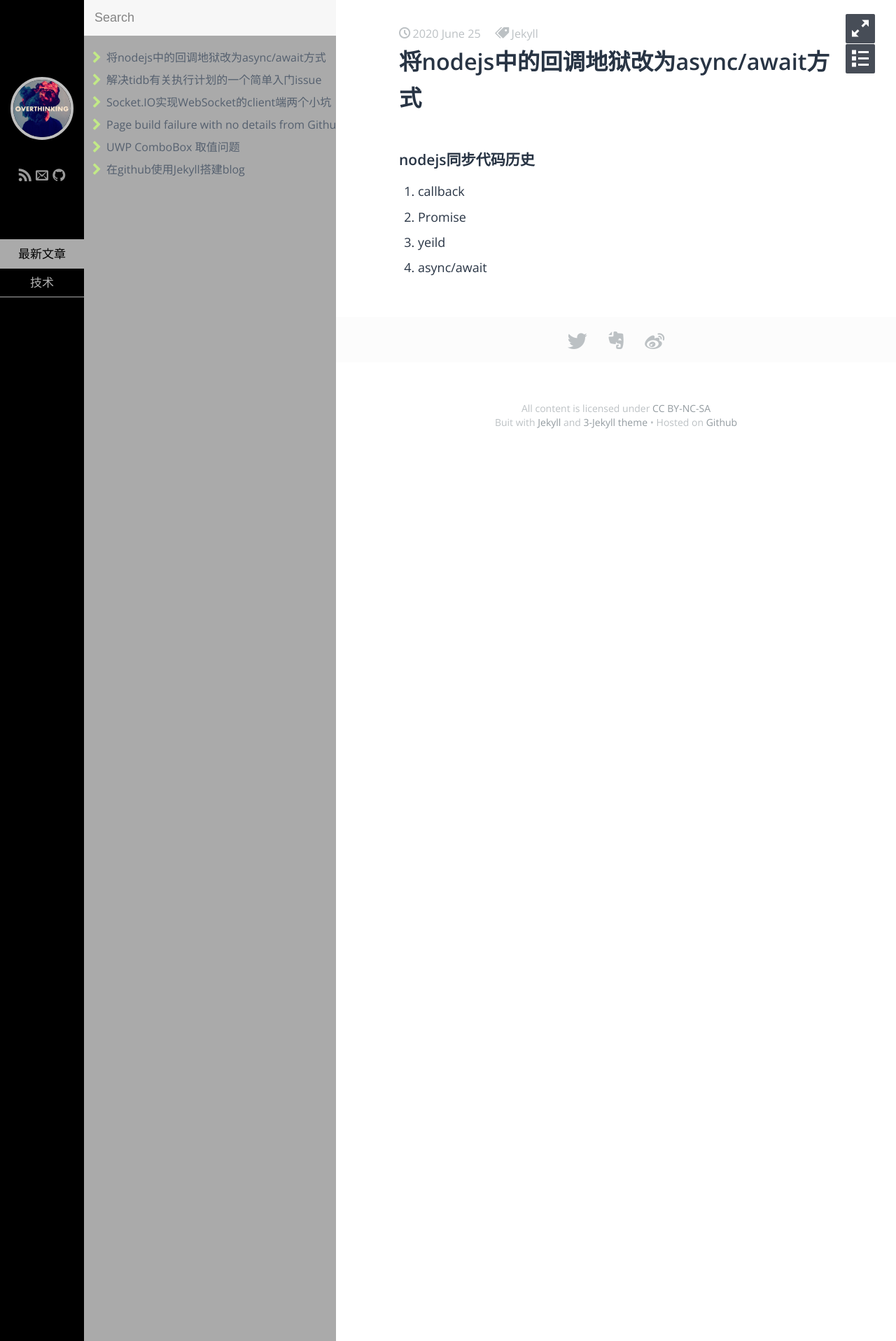
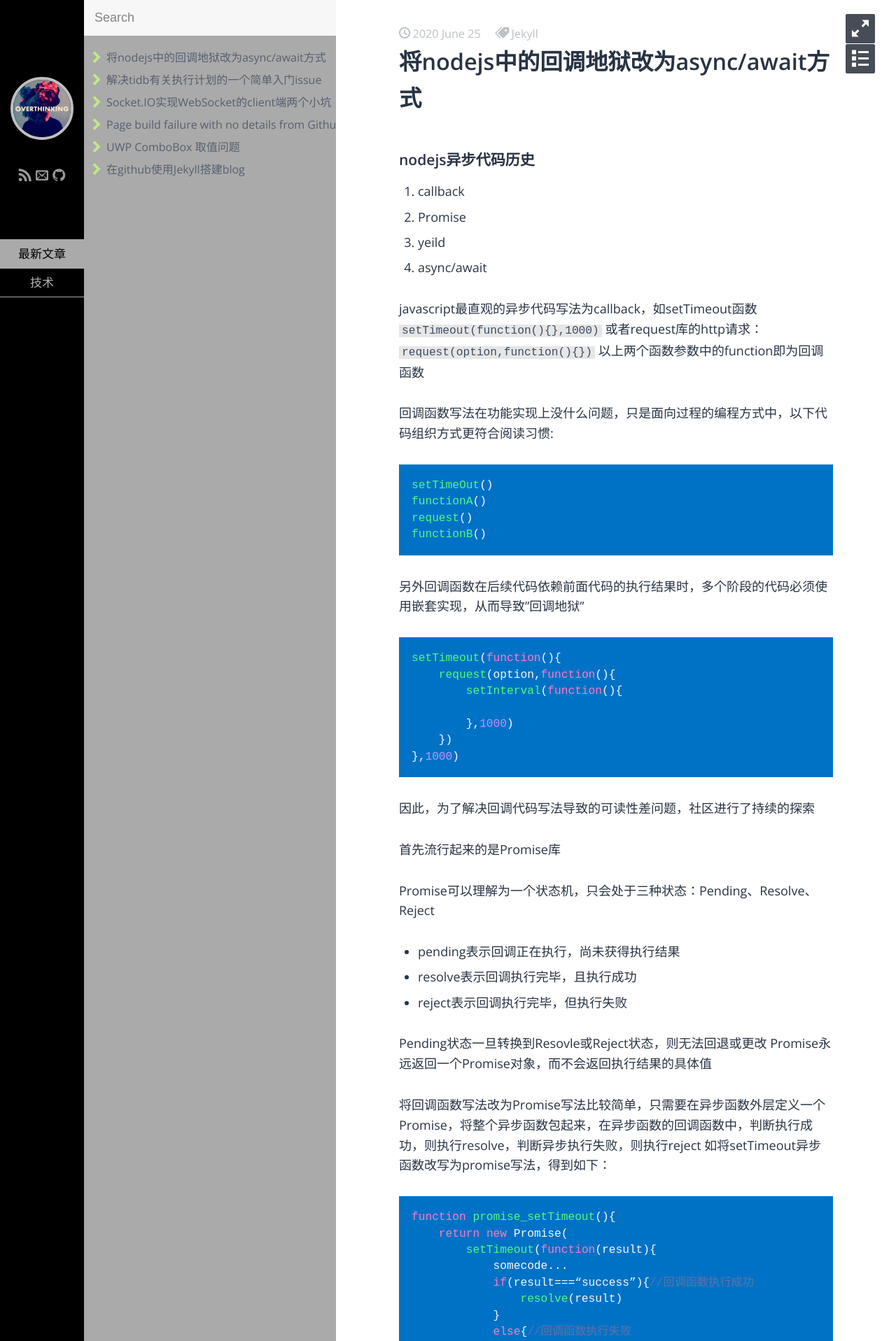
Before and after one commit to raygift/raygift.github.io, a Jekyll site: the page built from _posts/tech/2020-06-25-change-callback-to-async|await copy.md, in a window 1280 px wide. Shown: the top 1917 px of the page at 70% size. Built offline with Jekyll 4.4.1, drawn with Linux system fonts in a browser that asks for light colours; some web fonts are replaced; some of the changed text lies outside the part shown.

Commit message:
modified:   _posts/tech/2020-06-25-change-callback-to-async|await copy.md

````diff
--- a/_posts/tech/2020-06-25-change-callback-to-async|await copy.md
+++ b/_posts/tech/2020-06-25-change-callback-to-async|await copy.md
@@ -6,8 +6,92 @@
 description: 将nodejs中的回调地狱改为async/await方式
 ---
 
-### nodejs同步代码历史
+### nodejs异步代码历史
 1. callback
 2. Promise
 3. yeild
 4. async/await
+
+javascript最直观的异步代码写法为callback，如setTimeout函数
+`setTimeout(function(){},1000)`
+或者request库的http请求：
+`request(option,function(){})`
+以上两个函数参数中的function即为回调函数
+
+回调函数写法在功能实现上没什么问题，只是面向过程的编程方式中，以下代码组织方式更符合阅读习惯:
+
+```javascript
+setTimeOut()
+functionA()
+request()
+functionB()
+```
+
+另外回调函数在后续代码依赖前面代码的执行结果时，多个阶段的代码必须使用嵌套实现，从而导致"回调地狱"
+```javascript
+setTimeout(function(){
+    request(option,function(){
+        setInterval(function(){
+
+        },1000)
+    })
+},1000)
+```
+
+因此，为了解决回调代码写法导致的可读性差问题，社区进行了持续的探索
+
+首先流行起来的是Promise库
+
+Promise可以理解为一个状态机，只会处于三种状态：Pending、Resolve、Reject
+- pending表示回调正在执行，尚未获得执行结果
+- resolve表示回调执行完毕，且执行成功
+- reject表示回调执行完毕，但执行失败
+
+Pending状态一旦转换到Resovle或Reject状态，则无法回退或更改
+Promise永远返回一个Promise对象，而不会返回执行结果的具体值
+
+将回调函数写法改为Promise写法比较简单，只需要在异步函数外层定义一个Promise，将整个异步函数包起来，在异步函数的回调函数中，判断执行成功，则执行resolve，判断异步执行失败，则执行reject
+如将setTimeout异步函数改写为promise写法，得到如下：
+
+```javascript
+function promise_setTimeout(){
+    return new Promise(
+        setTimeout(function(result){
+            somecode...
+            if(result===“success”){//回调函数执行成功
+                resolve(result)
+            }
+            else{//回调函数执行失败
+                reject(result)
+            }
+        },1000)
+    )
+}
+```
+
+以上改写后的函数 promise_setTimeout 不会立即执行，这与setTimeout函数执行不一致，因此将此函数进一步改写为立即执行函数
+```javascript
+(function promise_setTimeout(){
+    somecode...
+    if...
+    else...
+})()
+```
+
+asyncFunction(somecode,function(params){
+    doSomeThingWithParams;
+})
+
+改写为async/await:
+function fn(){
+    return new Promise(
+        resolve=>{
+            funName(socode,callback(params)=>{
+                doSomeThingWithParams;
+                return resovle(result);
+            })
+        })
+}
+mainFn = async function(){
+    var r = await fn();
+}
````
